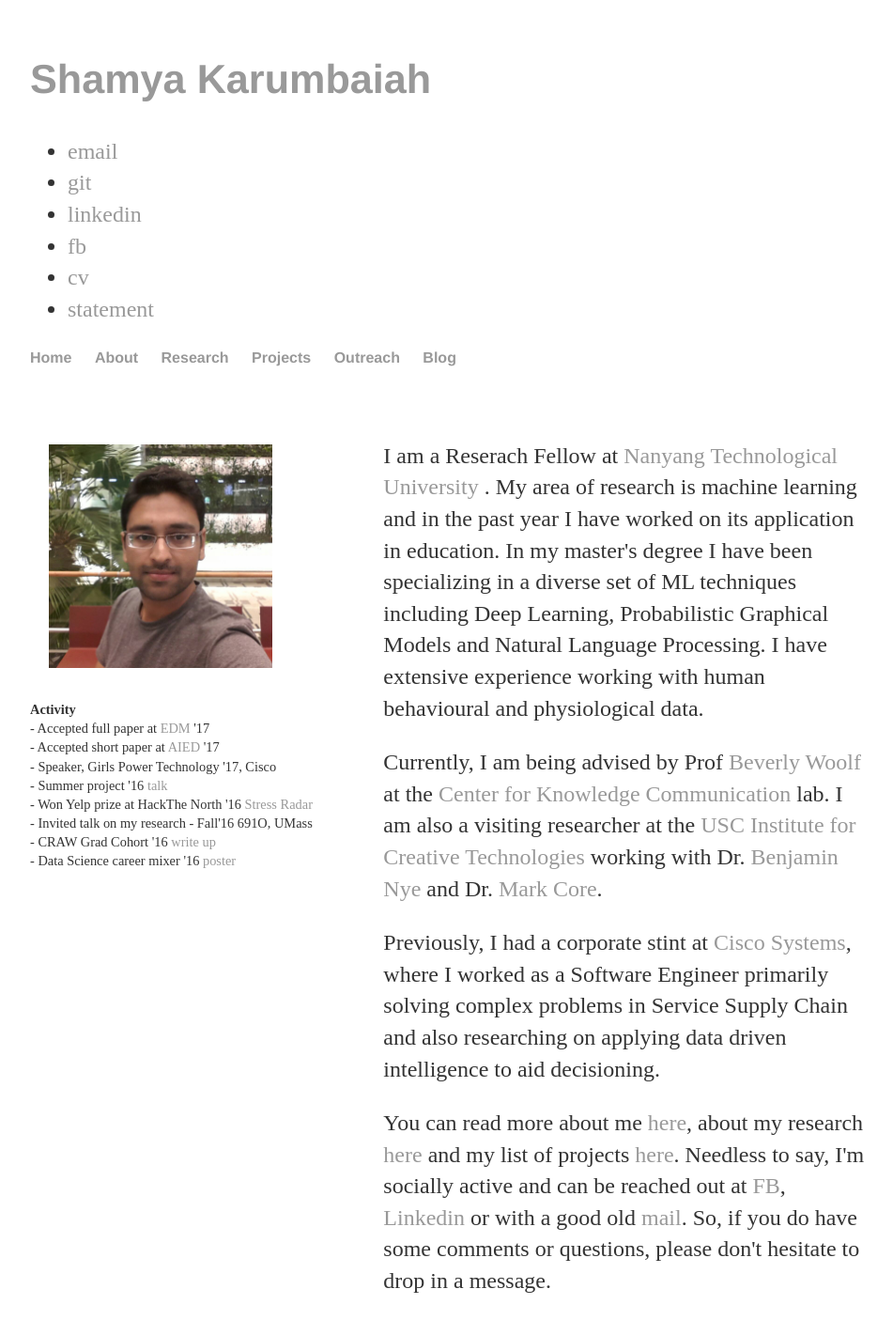
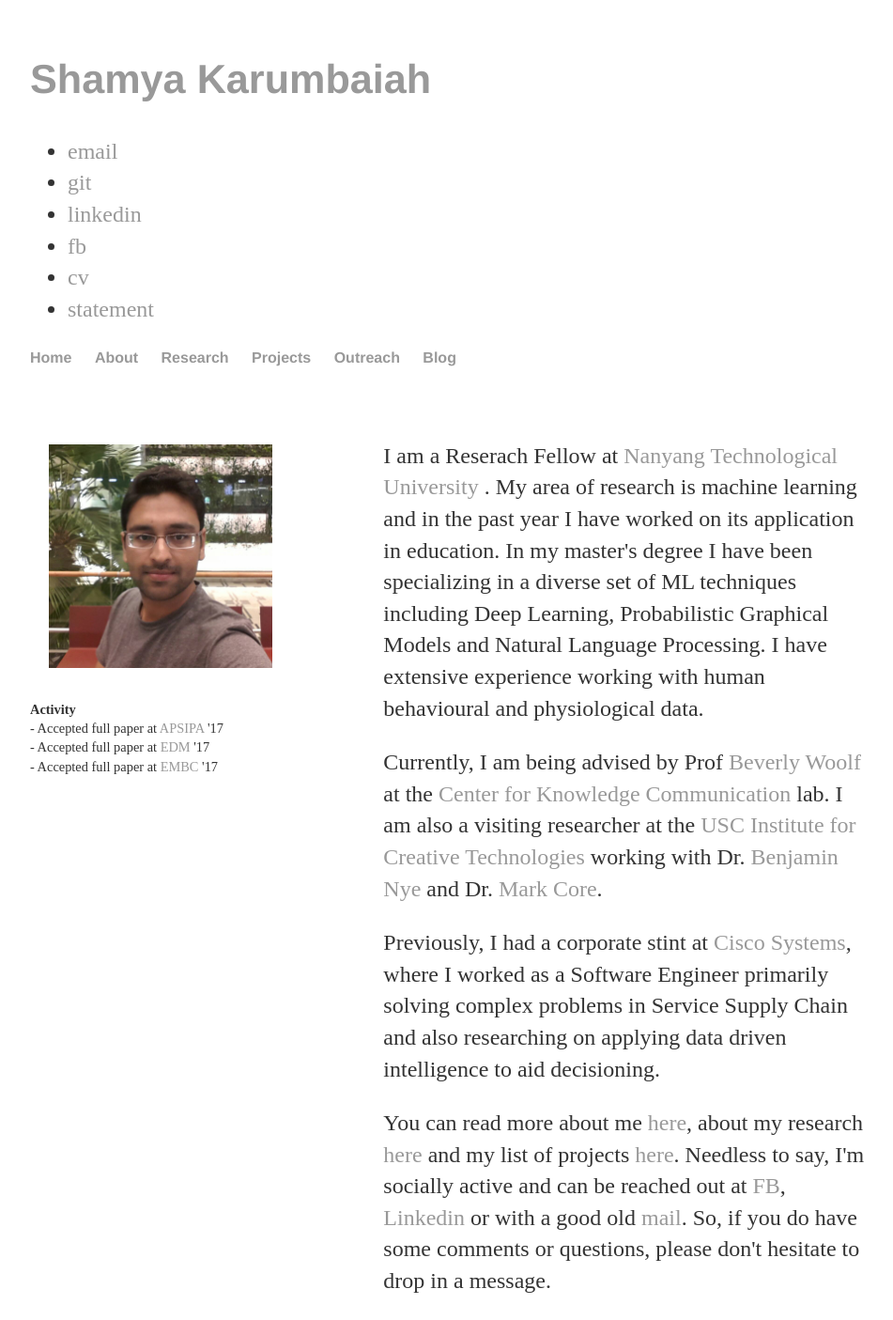
Before and after one commit to tatinati-writings/tatinati-writings.github.io, a Jekyll site: the page built from index.html, in a window 1280 px wide. Shown: the whole page at 94% size, without its empty margins (160-1111 px from the left). Built offline with Jekyll 4.4.1, drawn with Linux system fonts in a browser that asks for light colours.

Commit message:
change log

```diff
--- a/index.html
+++ b/index.html
@@ -5,17 +5,18 @@ title: Tatinati Sivanagaraja
 <br>
 <div style="width: 38%; float:left;  position: relative;">
   <br>
-  <img src="/images/raja.jpg" height=70% width=70% style="margin:10px 20px 10px 20px">
+  <img src="/images/raja.JPG" height=70% width=70% style="margin:10px 20px 10px 20px">
 
 <p style="margin:20px 30px 20px 0px;font-size:90%"><b>Activity</b>  <br>
-  - Accepted full paper at <a href ="http://educationaldatamining.org/EDM2017/">EDM</a> '17<br>
-  - Accepted short paper at <a href ="http://119.97.166.163/">AIED</a> '17 <br>
-  - Speaker, Girls Power Technology '17, Cisco <br>
+  - Accepted full paper at <a href ="http://educationaldatamining.org/EDM2017/">APSIPA</a> '17<br>
+  - Accepted full paper at <a href ="http://apsipa2017.org/call-for-papers/">EDM</a> '17<br>
+  - Accepted full paper at <a href ="https://embc.embs.org/2017/">EMBC</a> '17 <br>
+<!--   - Speaker, Girls Power Technology '17, Cisco <br>
   - Summer project '16 <a href ="https://vimeo.com/178362096">talk</a> <br>
   - Won Yelp prize at HackThe North '16 <a href ="http://devpost.com/software/hackthenorth2016-3xg5le">Stress Radar</a><br>
   - Invited talk on my research - Fall'16 691O, UMass<br>
   - CRAW Grad Cohort '16<a href ="http://cswomenumass.github.io/grad-cohort/2016/04/25/Grad-Cohort-Report.html"> write up</a><br>
-  - Data Science career mixer '16<a href="https://drive.google.com/open?id=0Bz8URmIw_ZdjbkdmUktmSzFaNlU"> poster</a>
+  - Data Science career mixer '16<a href="https://drive.google.com/open?id=0Bz8URmIw_ZdjbkdmUktmSzFaNlU"> poster</a> -->
 </p>
 </div>
 
```
